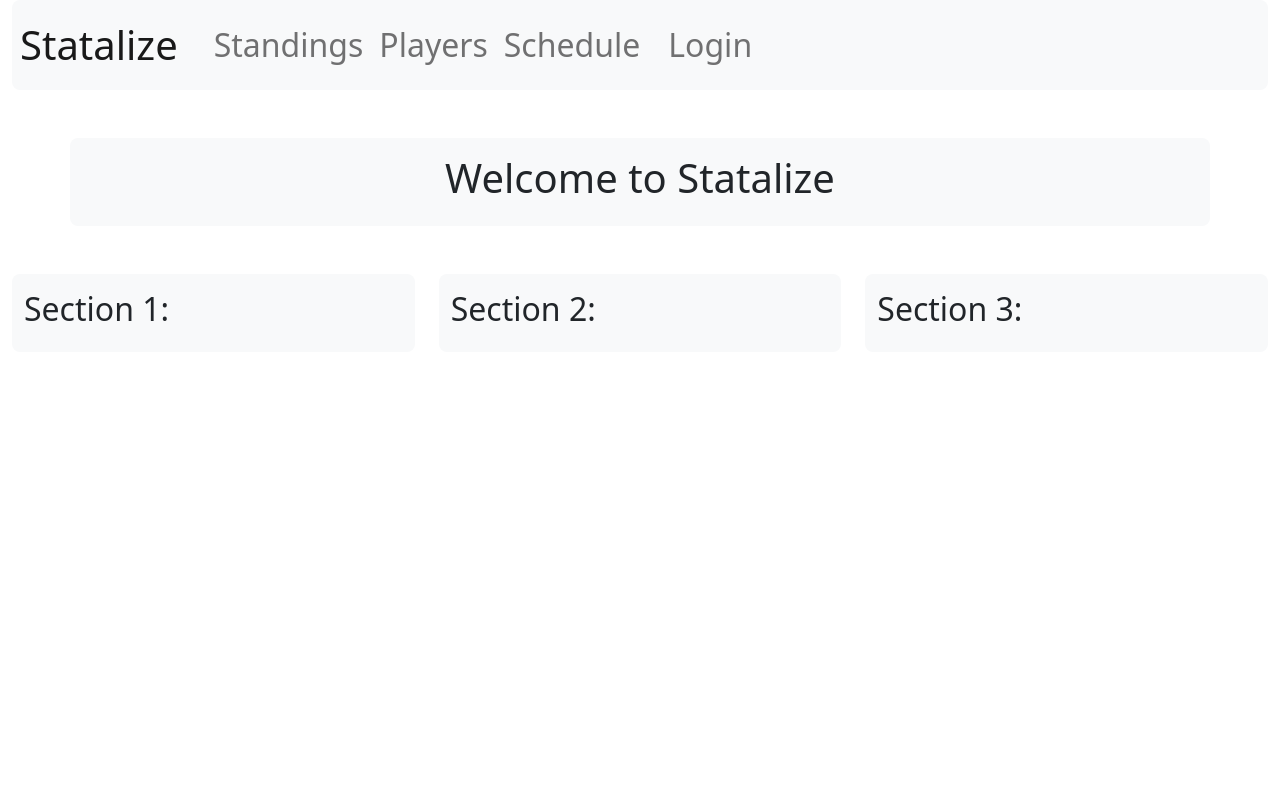
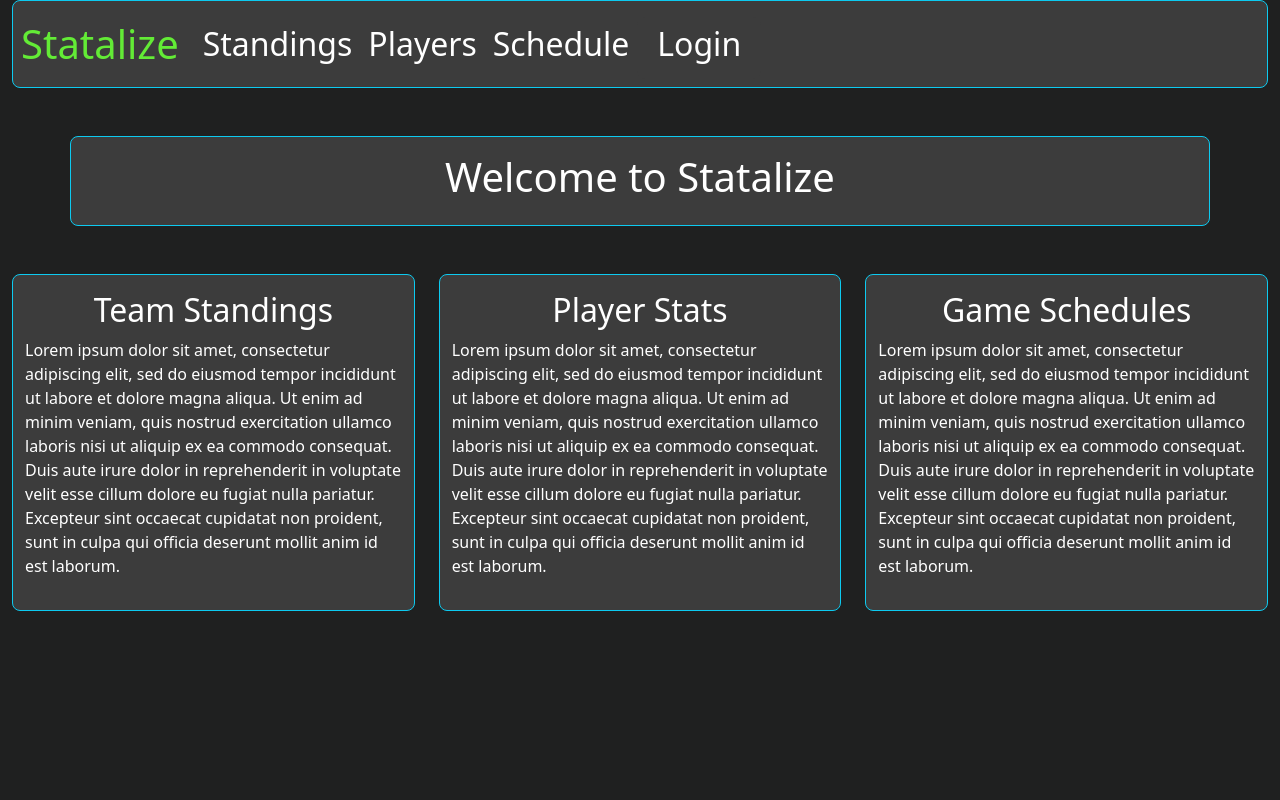
Before and after one commit to sfitz3215/statalize, a Django app: page / in a window 1280 px wide. Run offline with Django 5.2, Linux system fonts and the light colour scheme; some libraries are stand-ins or nearby versions.

Commit message:
Made pages for standing and schedule, new layout of home page

```diff
--- a/templates/base.html
+++ b/templates/base.html
@@ -7,13 +7,63 @@
     </title>
 
     <link href="https://cdn.jsdelivr.net/npm/bootstrap@5.2.3/dist/css/bootstrap.min.css" rel="stylesheet" integrity="sha384-rbsA2VBKQhggwzxH7pPCaAqO46MgnOM80zW1RWuH61DGLwZJEdK2Kadq2F9CUG65" crossorigin="anonymous">
-  <script src="https://www.kryogenix.org/code/browser/sorttable/sorttable.js"></script>
+    <script src="https://www.kryogenix.org/code/browser/sorttable/sorttable.js"></script>
+    <style>
+        .container-fluid{
+            background:#1f2020;
+        }
+
+        .container{
+            background:#3c3c3c;
+        }
+
+        .navbar{
+            background:#3c3c3c;
+        }
+
+        .navbar .navbar-brand{
+            color:#63eb36;
+            font-size: 40px;
+        }
+
+        h1{
+            color:white;
+        }
+
+        h2{
+            color:white;
+        }
+
+        h3{
+            color:white;
+        }
+
+        h4{
+            color:white;
+        }
+
+        p{
+            color:white;
+        }
+
+        a{
+            color:#659df6;
+            text-decoration: none;
+        }
+
+        tr{
+            color:white;
+        }
+
+        td{
+            color:white;
+        }
+    </style>
 </head>
   <body>
     <div class = "container-fluid bg-gray vh-100">
-        <nav class="navbar pt-3 navbar-expand-lg navbar-light bg-light rounded-3">
-            <a class="navbar-brand ms-2" href="{% url 'home' %}"><h1>Statalize</h1></a>
-            <div class = "container-fluid">
+        <nav class="navbar border border-info pt-3 navbar-expand-lg rounded-3">
+            <h1><a class="navbar-brand ms-2" href="{% url 'home' %}">Statalize</a></h1>
                 <button class="navbar-toggler" type="button" data-bs-toggle="collapse" data-bs-target="#navbarNavAltMarkup" aria-controls="navbarNavAltMarkup" aria-expanded="false" aria-label="Toggle navigation">
                     <span class="navbar-toggler-icon"></span>
                 </button>
@@ -34,7 +84,6 @@
                         </span>
                     </div>
                 </div>
-            </div>
         </nav>
         {% block body %} {% endblock %}
     </div>
--- a/templates/statalize/home.html
+++ b/templates/statalize/home.html
@@ -1,7 +1,7 @@
 
 {% extends 'base.html' %}
 {% block body %}
-<div class = "container mt-5 pt-3 bg-light rounded-3">
+<div class = "container border border-info mt-5 pt-3 rounded-3">
     <h1 class = "text-center">
         Welcome to Statalize
     </h1>
@@ -9,27 +9,51 @@
 </div>
 
 <div class="row">
-    <div class="col-4">
-        <div class = "container mt-5 pt-3 bg-light rounded-3">
-            <h2>
-                Section 1:
+    <div class="col-lg-4">
+        <div class = "container border border-info mt-5 pt-3 rounded-3">
+            <h2 class = "text-center">
+                Team Standings
             </h2>
+            <p>
+                Lorem ipsum dolor sit amet, consectetur adipiscing elit, sed do eiusmod tempor
+                incididunt ut labore et dolore magna aliqua. Ut enim ad minim veniam, quis nostrud
+                exercitation ullamco laboris nisi ut aliquip ex ea commodo consequat. Duis aute irure
+                dolor in reprehenderit in voluptate velit esse cillum dolore eu fugiat nulla pariatur.
+                Excepteur sint occaecat cupidatat non proident, sunt in culpa qui officia deserunt mollit
+                anim id est laborum.
+            </p>
             <div class ="container pb-3"></div>
         </div>
     </div>
-    <div class="col-4">
-        <div class = "container mt-5 pt-3 bg-light rounded-3">
-            <h2>
-                Section 2:
+    <div class="col-lg-4">
+        <div class = "container border border-info mt-5 pt-3 rounded-3">
+            <h2 class = "text-center">
+                Player Stats
             </h2>
+            <p>
+                Lorem ipsum dolor sit amet, consectetur adipiscing elit, sed do eiusmod tempor
+                incididunt ut labore et dolore magna aliqua. Ut enim ad minim veniam, quis nostrud
+                exercitation ullamco laboris nisi ut aliquip ex ea commodo consequat. Duis aute irure
+                dolor in reprehenderit in voluptate velit esse cillum dolore eu fugiat nulla pariatur.
+                Excepteur sint occaecat cupidatat non proident, sunt in culpa qui officia deserunt mollit
+                anim id est laborum.
+            </p>
             <div class ="container pb-3"></div>
         </div>
     </div>
-    <div class="col-4">
-        <div class = "container mt-5 pt-3 bg-light rounded-3">
-            <h2>
-                Section 3:
+    <div class="col-lg-4">
+        <div class = "container border border-info mt-5 pt-3 rounded-3">
+            <h2 class = "text-center">
+                Game Schedules
             </h2>
+            <p>
+                Lorem ipsum dolor sit amet, consectetur adipiscing elit, sed do eiusmod tempor
+                incididunt ut labore et dolore magna aliqua. Ut enim ad minim veniam, quis nostrud
+                exercitation ullamco laboris nisi ut aliquip ex ea commodo consequat. Duis aute irure
+                dolor in reprehenderit in voluptate velit esse cillum dolore eu fugiat nulla pariatur.
+                Excepteur sint occaecat cupidatat non proident, sunt in culpa qui officia deserunt mollit
+                anim id est laborum.
+            </p>
             <div class ="container pb-3"></div>
         </div>
     </div>
--- a/templates/statalize/players.html
+++ b/templates/statalize/players.html
@@ -1,7 +1,7 @@
 {% extends 'base.html' %}
 
 {% block body %}
-<div class = "container mt-5 pt-3 bg-light rounded-3">
+<div class = "container border border-info mt-5 pt-3 rounded-3">
   <h2>
       Players
   </h2>
@@ -65,7 +65,7 @@
 </div>
 </div>
 
-<div class = "container mt-5 pt-3 bg-light rounded-3">
+<div class = "container border border-info mt-5 pt-3 rounded-3">
 <h2>Pitchers</h2>
 <table class = "sortable table">
 <tr>
--- a/templates/statalize/schedule.html
+++ b/templates/statalize/schedule.html
@@ -1,6 +1,6 @@
 {% extends 'base.html' %}
 {% block body %}
-<div class = "container mt-5 pt-3 bg-light rounded-3">
+<div class = "container border border-info mt-5 pt-3 rounded-3">
       <h2>
           Upcoming Games:
       </h2>
--- a/templates/statalize/standings.html
+++ b/templates/statalize/standings.html
@@ -1,6 +1,6 @@
 {% extends 'base.html' %}
 {% block body %}
-<div class = "container mt-5 pt-3 bg-light rounded-3">
+<div class = "container border border-info mt-5 pt-3 rounded-3">
       <h2>
           Current Team Standings:
       </h2>
--- a/templates/statalize/teams.html
+++ b/templates/statalize/teams.html
@@ -1,7 +1,7 @@
 {% extends 'base.html' %}
 
 {% block body %}
-<div class = "container mt-3 bg-light rounded-3">
+<div class = "container border border-info mt-3 rounded-3">
   <h2>
       Teams
   </h2>
@@ -61,7 +61,7 @@
 </table>
     <div class ="container pb-3"></div>
 </div>
-<div class = "container mt-3 bg-light rounded-3">
+<div class = "container border border-info mt-3 rounded-3">
 <h2>Pitchers</h2>
 <table class = "sortable table">
 <tr>
```
Also changed, not shown: templates/login.html (+4 -3 lines).
